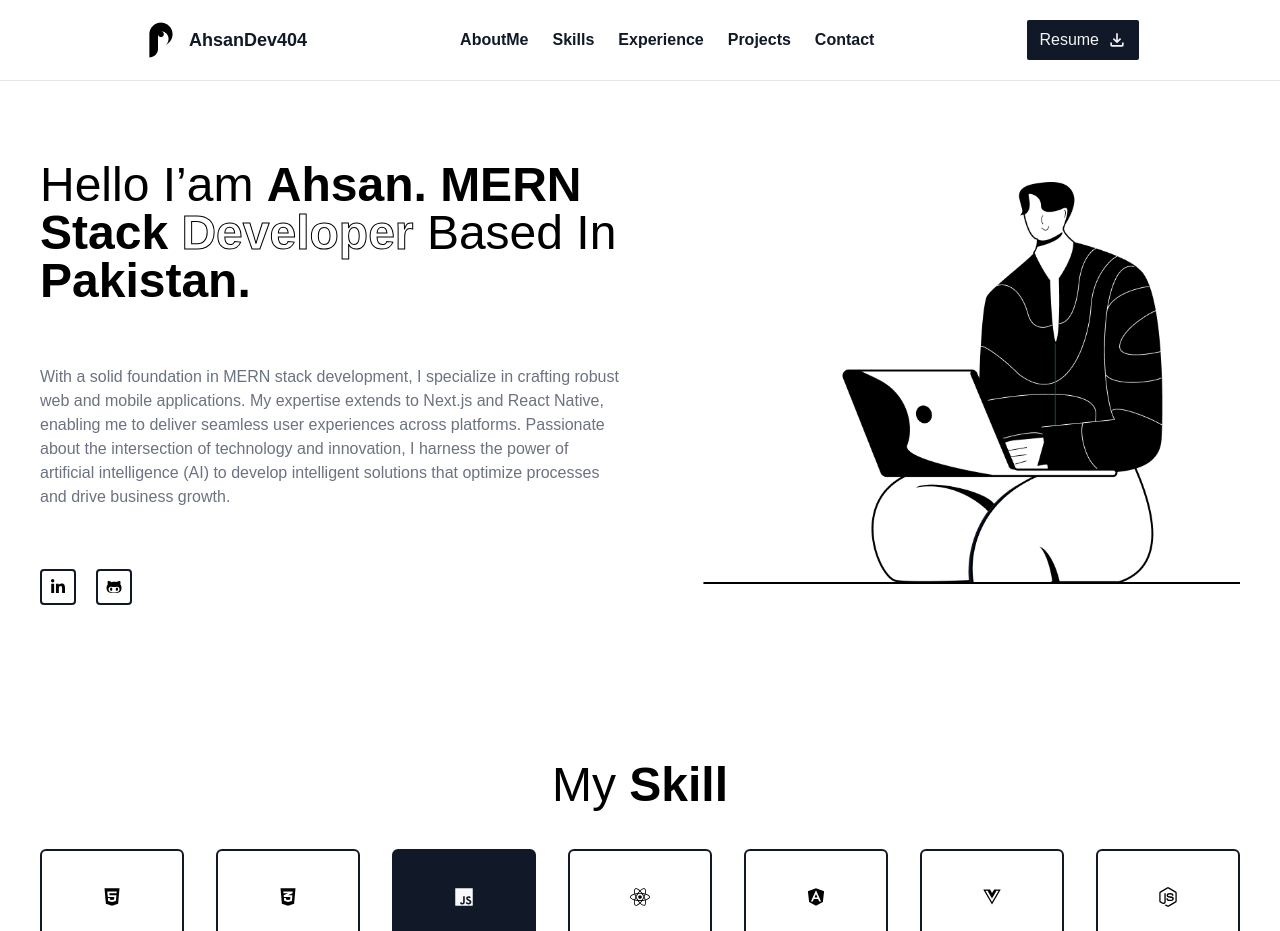
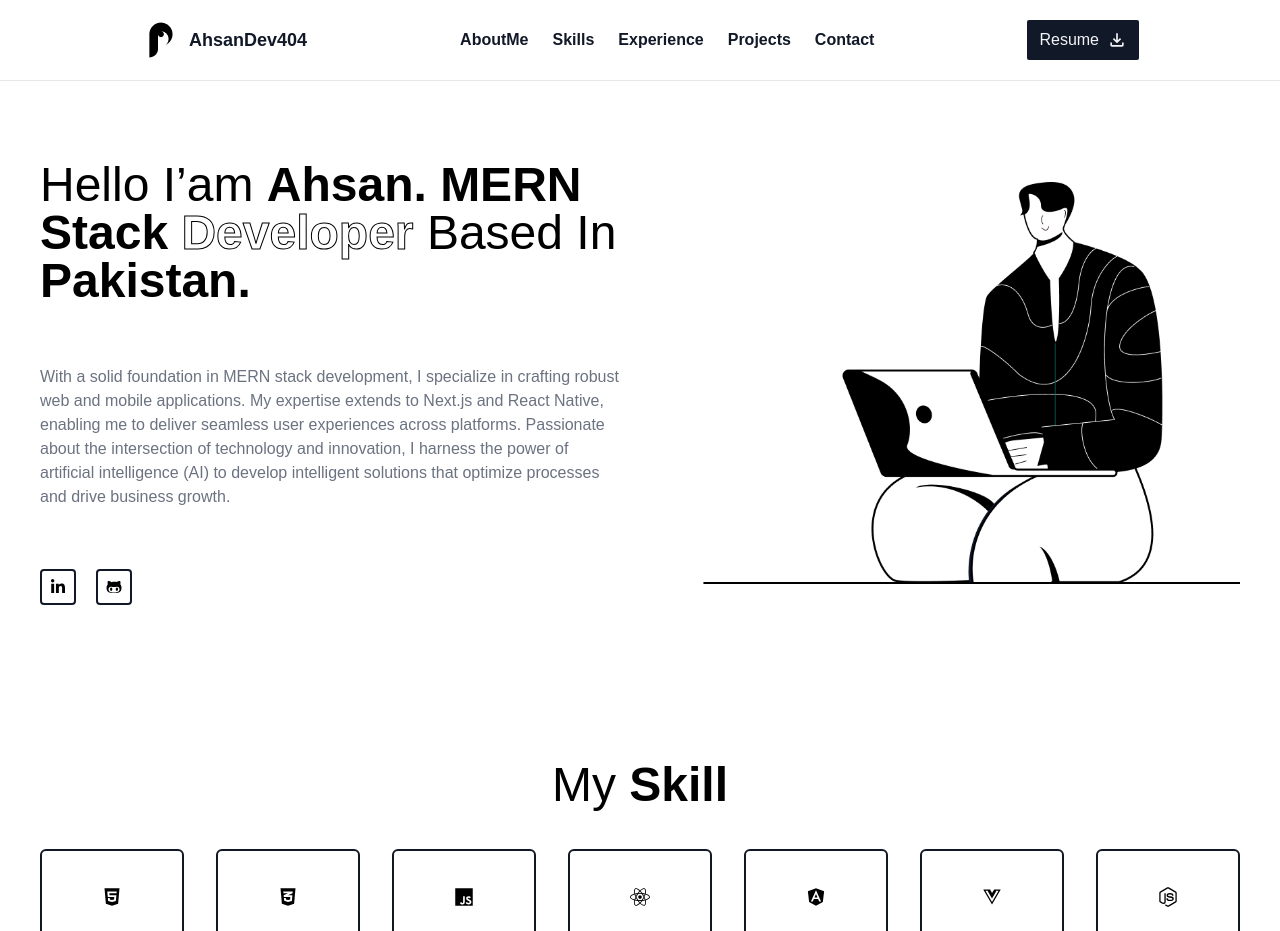
Before and after one commit to AhsanDev404/portfolio, a Next.js app: page / in a window 1280 px wide. Shown: the top 931 px of the page. Built offline with nearby package versions, Linux system fonts and the light colour scheme.

Commit message:
Update Skill.tsx

```diff
--- a/app/components/Skill.tsx
+++ b/app/components/Skill.tsx
@@ -6,7 +6,7 @@ export default function Skill() {
     <div className="">
       <p className="text-5xl text-center"> My <span className="font-extrabold">Skill</span></p>
        <div className="flex flex-wrap gap-5 my-10 lg:justify-between justify-center">
-       {skills.map((item,index)=><div className={`${index===2 && "bg-gray-900 text-gray-50"} border-2 border-gray-900 w-36 h-36 flex flex-col justify-center items-center rounded-md gap-5 text-xl`} key={index}><item.icon /> <p>{item.name}</p> </div>)}
+       {skills.map((item,index)=><div className="border-2 border-gray-900 w-36 h-36 flex flex-col justify-center items-center rounded-md gap-5 text-xl cursor-pointer hover:bg-gray-900 hover:text-gray-50" key={index}><item.icon /> <p>{item.name}</p> </div>)}
        </div>
     </div>
   );
```
